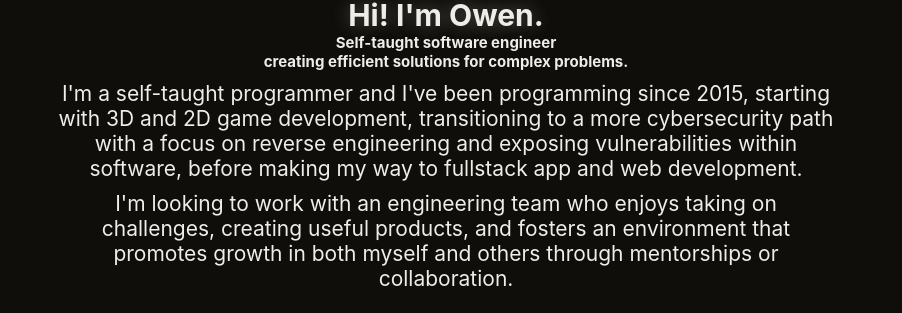
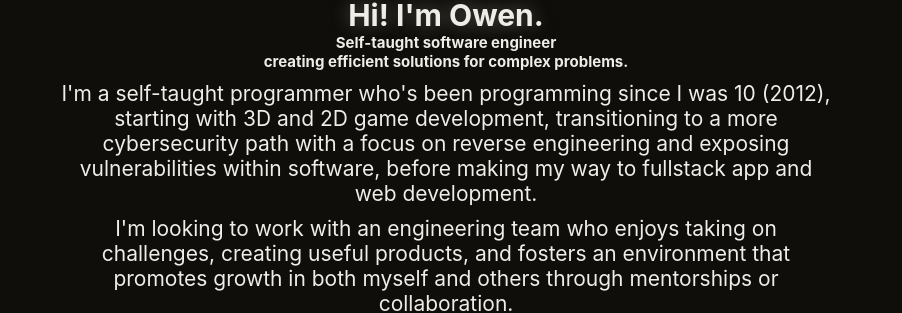
Before and after one commit to owenpa/portfolio2, a React (Create React App) app: page / in a window 1280 px wide. Shown: the part 280-593 px from the top of the page, without its empty margins (194-1096 px from the left). Built offline with nearby package versions, Linux system fonts and the light colour scheme.

Commit message:
fix year

```diff
--- a/src/About.js
+++ b/src/About.js
@@ -6,7 +6,7 @@ function About() {
       <h1>Hi! I'm Owen.</h1>
       <h2>Self-taught software engineer<br />
         creating efficient solutions for complex problems.</h2>
-      <p>I'm a self-taught programmer and I've been programming since 2015, starting with 3D and 2D game development, transitioning to a more cybersecurity path with a focus on reverse engineering and exposing vulnerabilities within software, before making my way to fullstack app and web development.</p>
+      <p>I'm a self-taught programmer who's been programming since I was 10 (2012), starting with 3D and 2D game development, transitioning to a more cybersecurity path with a focus on reverse engineering and exposing vulnerabilities within software, before making my way to fullstack app and web development.</p>
       <p>I'm looking to work with an engineering team who enjoys taking on challenges, creating useful products, and fosters an environment that promotes growth in both myself and others through mentorships or collaboration.</p>
     </div>
   )
```
